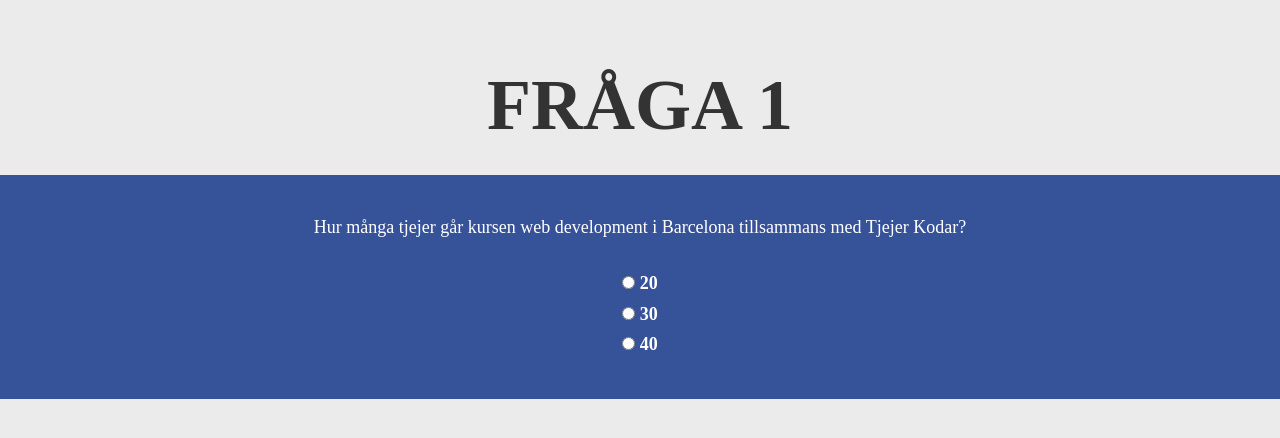
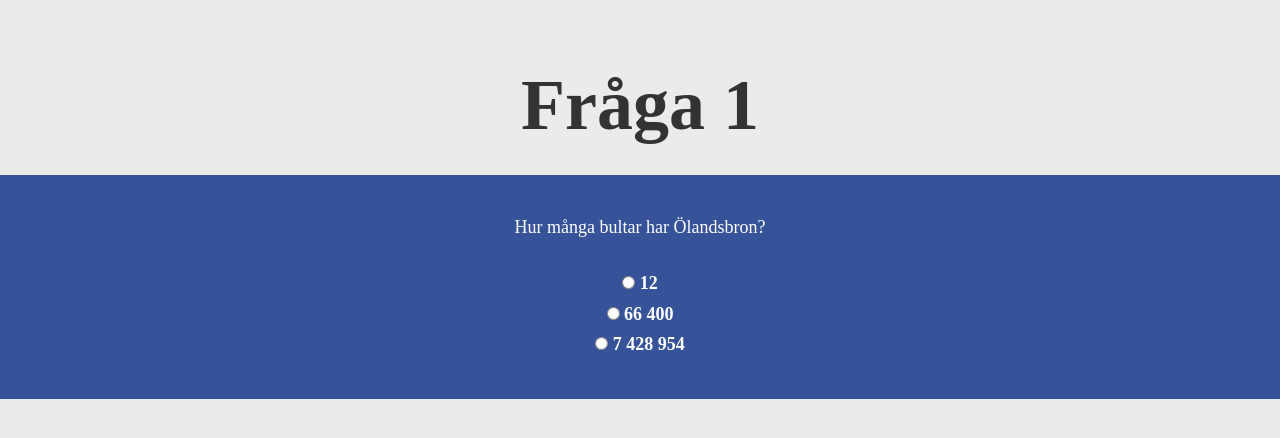
Before and after one commit to emelieahlin/Django_Emelie, a Django app: page /quiz/1/question/1/ in a window 1280 px wide. Shown: the top 438 px of the page. Run offline with Django 3.2, Linux system fonts and the light colour scheme; some libraries are stand-ins or nearby versions; some web fonts are replaced.

Commit message:
Lägg till lite data på frågesidan/question
Lägg till lite data på frågesidan*
Vi kommer skriva riktiga frågor imorgon, men för att ha något att jobba
med, ändra definitionen av question i quiz/views.py till:
def question(request, quiz_number, question_number):
context = {
"question_number": question_number,
"question": "Hur många bultar har ölandsbron?",
"answer1": "12",
"answer2": "66 400",
"answer3": "7 428 954",
"quiz_number": quiz_number,
}
return render(request, "quiz/question.html", context)
I question kommer "quiz_number" och "question_number" med som
parametrar, för att det ska fungera behöver du ändra i quizsite/urls.py
så att de skickas med från URL:en. Detta görs genom att du sätter två
parenteser runt det som ska skickas med, ändra till:
url(r"^quiz/([0-9]+)/question/([0-9]+)/$", views.question)
Notera de två extra parenteserna
Se till att datan används i quiz/templates/quiz/question.html. Lägg in
följande inne i <body>-taggen där du vill ha din rubrik och beskrivning:
<h1>{{ question_number }}. {{ question }}</h1>
<p>{{ answer1 }}</p>
<p>{{ answer2 }}</p>
<p>{{ answer3 }}</p>
Testa att allt fungerar genom att gå till
http://127.0.0.1:8000/quiz/1/question/1/

```diff
--- a/quiz/templates/quiz/question.html
+++ b/quiz/templates/quiz/question.html
@@ -10,23 +10,23 @@
 	<link href="https://fonts.googleapis.com/css?family=Playfair+Display+SC|Source+Serif+Pro|Vidaloka" rel="stylesheet">
 </head>
 <body>
-	<h1>FRÅGA 1</h1>
-	<br>
+	<h1> Fråga {{ question_number }}</h1>
+		<br>
 	<div class="container-fluid">
     <div class="row">
       <div class="col-md-12 column4">
        <div class="full-width-div">
       <br>
       <br>
-        <p>Hur många tjejer går kursen web development i Barcelona tillsammans med Tjejer Kodar? </p>
+        <p>{{ question }}</p>
         <br>
 	<p>
 		<input type="radio" name="antal" id="20">
-		<label for="male">20</label><br>
+		<label for="male">{{ answer1 }}</label><br>
 		<input type="radio" name="antal" id="30">
-		<label for="male">30</label><br>
+		<label for="male">{{ answer2 }}</label><br>
 		<input type="radio" name="antal" id="40">
-		<label for="male">40</label><br>
+		<label for="male">{{ answer3 }}</label><br>
 		<br>
 	</p>
       </div>
--- a/quiz/views.py
+++ b/quiz/views.py
@@ -31,8 +31,16 @@
 	}
 	return render(request, "quiz/quiz.html", context)
 
-def question(request):
-	return render(request, "quiz/question.html")
+def question(request, quiz_number, question_number):
+	context = {
+	"question_number": question_number,
+	"question": "Hur många bultar har Ölandsbron?",
+	"answer1": "12",
+	"answer2": "66 400",
+	"answer3": "7 428 954",
+	"quiz_number": quiz_number,
+	}
+	return render(request, "quiz/question.html", context)
 
 def completed(request):
 	return render(request, "quiz/completed.html")
--- a/quizsite/urls.py
+++ b/quizsite/urls.py
@@ -18,6 +18,6 @@
 urlpatterns = [
 	url(r"^$", views.startpage),
 	url(r"^quiz/([0-9]+)/$", views.quiz),
-	url(r"^quiz/[0-9]+/question/[0-9]+/$", views.question),
+	url(r"^quiz/([0-9]+)/question/([0-9]+)/$", views.question),
 	url(r"^quiz/[0-9]+/completed/$", views.completed),
 	]
```
